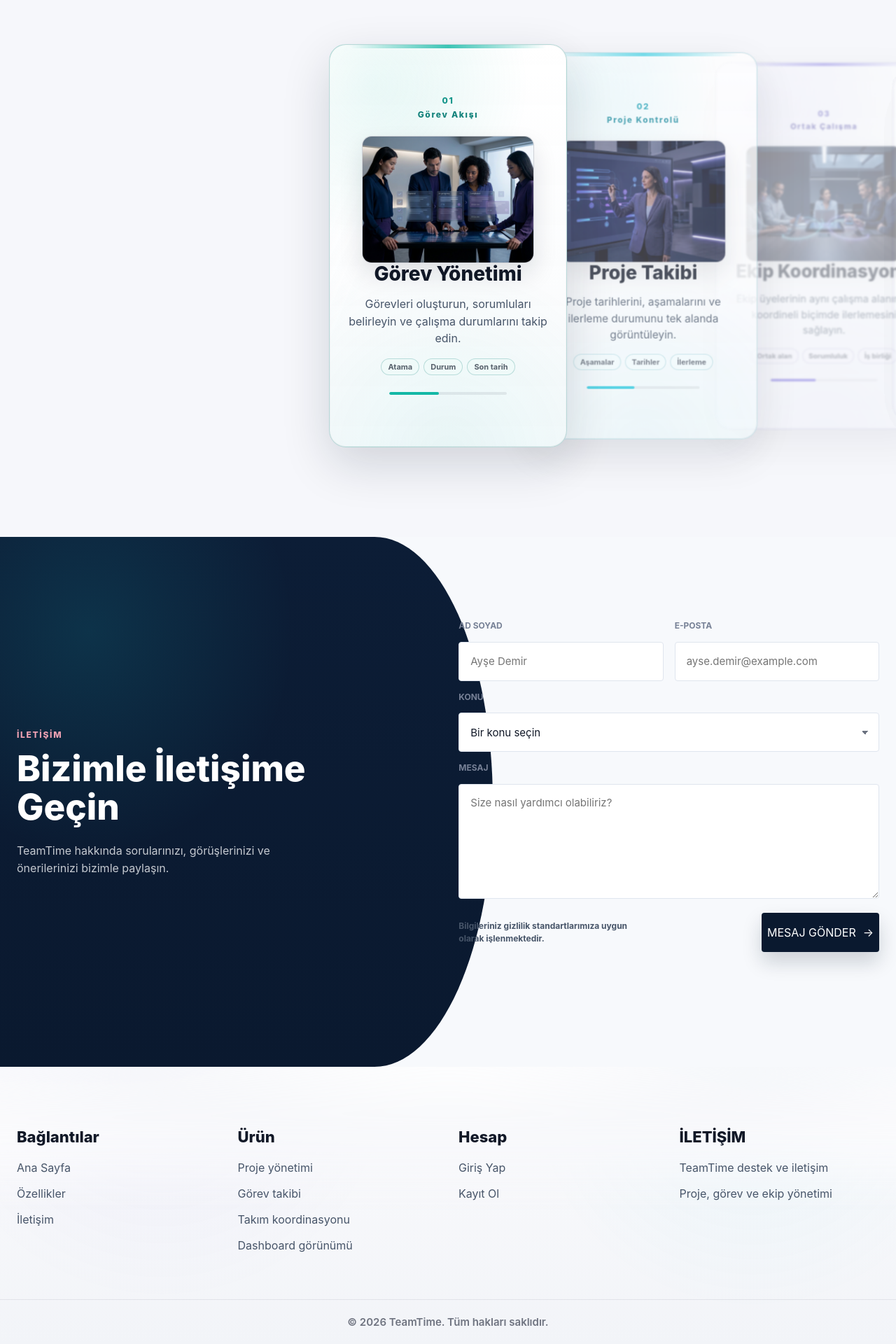
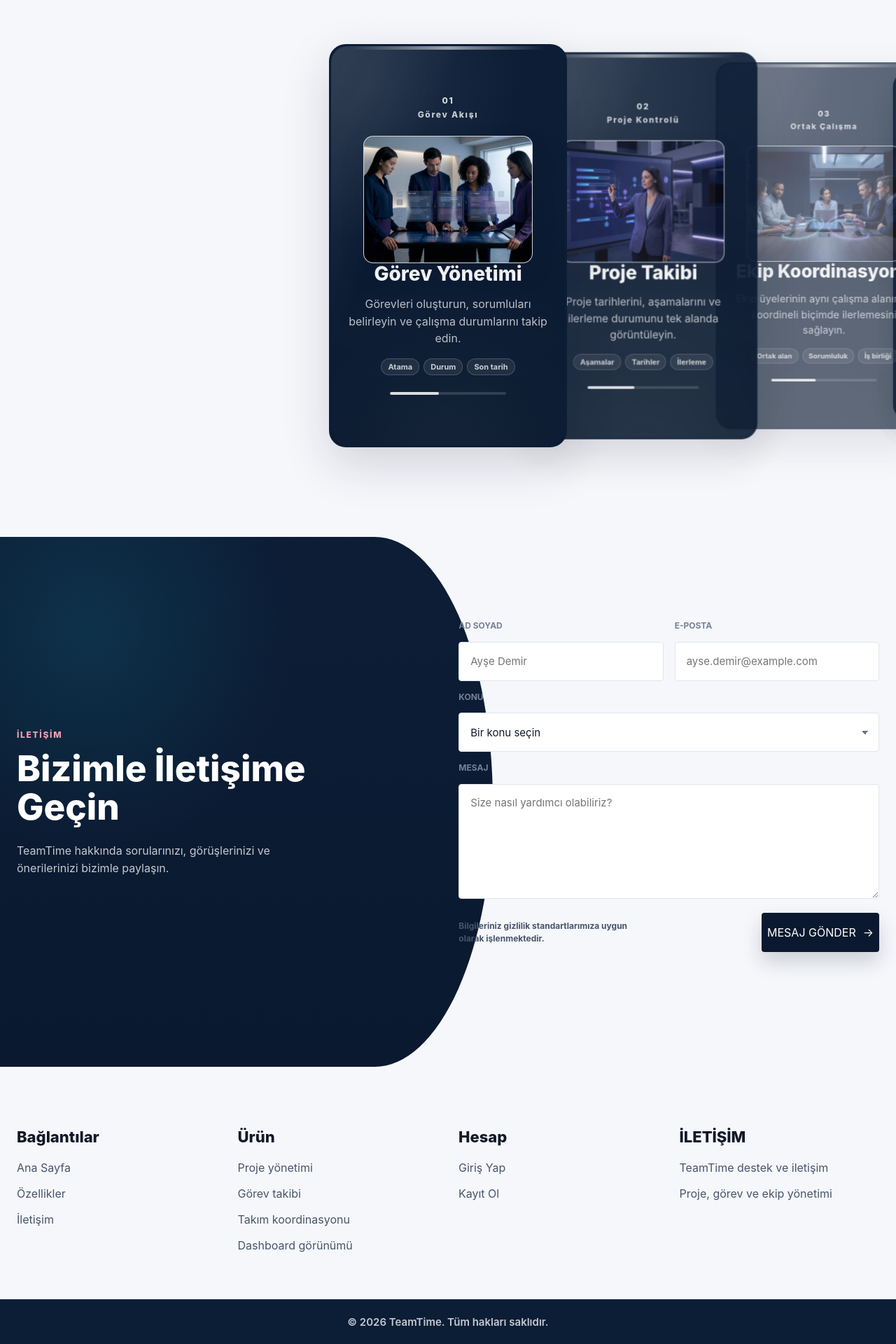
Before and after one commit to Nisayakar/TeamTime, a React (Vite) app in the folder frontend/: page / in a window 1280 px wide. Shown: the part 877-2797 px from the top of the page at 70% size. Built offline with nearby package versions, Linux system fonts and the light colour scheme; no server answers.

Commit message:
renk paletlerinin güncellenmesi

```diff
--- a/frontend/src/pages/Home.css
+++ b/frontend/src/pages/Home.css
@@ -360,10 +360,10 @@ body:has(.template-home) .app-navbar {
 }
 
 .video-primary-cta {
-    border-color: var(--home-primary);
-    background: var(--home-primary);
+    border-color: #0c1d36;
+    background: #0c1d36;
     color: #ffffff;
-    box-shadow: 0 16px 34px rgba(91, 79, 216, 0.28);
+    box-shadow: 0 16px 34px rgba(12, 29, 54, 0.3);
 }
 
 .video-secondary-cta {
@@ -391,7 +391,11 @@ body:has(.template-home) .app-navbar {
 }
 
 .video-primary-cta:hover {
-    background: var(--home-primary-dark);
+    background: #10233f;
+}
+
+.video-primary-cta:active {
+    background: #081426;
 }
 
 .video-secondary-cta:hover {
@@ -456,7 +460,7 @@ body:has(.template-home) .app-navbar {
 }
 
 .template-feature-card {
-    --feature-accent: #14b8a6;
+    --feature-accent: #0c1d36;
     position: absolute;
     top: 50%;
     left: 50%;
@@ -468,15 +472,14 @@ body:has(.template-home) .app-navbar {
     justify-content: center;
     overflow: hidden;
     padding: clamp(24px, 3vh, 34px) 24px;
-    border: 1px solid color-mix(in srgb, var(--feature-accent) 18%, var(--home-border));
+    border: 3px solid #0c1d36;
     border-radius: 24px;
     background:
-        radial-gradient(circle at 18% 10%, color-mix(in srgb, var(--feature-accent) 12%, transparent), transparent 38%),
-        linear-gradient(180deg, rgba(255, 255, 255, 0.96), rgba(248, 250, 252, 0.92)),
-        var(--home-surface-strong);
+        radial-gradient(circle at 18% 10%, rgba(255, 255, 255, 0.08), transparent 38%),
+        linear-gradient(180deg, #0c1d36 0%, #0a192f 100%);
     box-shadow:
         var(--home-shadow),
-        inset 0 0 0 1px rgba(15, 23, 42, 0.035);
+        inset 0 0 0 1px rgba(12, 29, 54, 0.04);
     text-align: center;
     transform-origin: center center;
     transition:
@@ -495,34 +498,34 @@ body:has(.template-home) .app-navbar {
     content: "";
     border-radius: inherit;
     background:
-        linear-gradient(115deg, rgba(255, 255, 255, 0.54), transparent 34%),
-        radial-gradient(circle at 50% 102%, color-mix(in srgb, var(--feature-accent) 8%, transparent), transparent 48%);
-    opacity: 0.9;
+        linear-gradient(115deg, rgba(255, 255, 255, 0.12), transparent 34%),
+        radial-gradient(circle at 50% 102%, rgba(255, 255, 255, 0.055), transparent 48%);
+    opacity: 0.85;
     pointer-events: none;
 }
 
 .template-feature-card[data-feature-accent="1"] {
-    --feature-accent: #22c7dd;
+    --feature-accent: #0c1d36;
 }
 
 .template-feature-card[data-feature-accent="2"] {
-    --feature-accent: #5b4fd8;
+    --feature-accent: #0c1d36;
 }
 
 .template-feature-card[data-feature-accent="3"] {
-    --feature-accent: #4f46e5;
+    --feature-accent: #0c1d36;
 }
 
 .template-feature-card[data-feature-accent="4"] {
-    --feature-accent: #ef5b6d;
+    --feature-accent: #0c1d36;
 }
 
 .template-feature-card[data-feature-accent="5"] {
-    --feature-accent: #0ea5b7;
+    --feature-accent: #0c1d36;
 }
 
 .template-feature-card[data-feature-accent="6"] {
-    --feature-accent: #5b4fd8;
+    --feature-accent: #0c1d36;
 }
 
 .template-feature-card::before {
@@ -534,8 +537,8 @@ body:has(.template-home) .app-navbar {
     height: 5px;
     content: "";
     border-radius: 0 0 999px 999px;
-    background: linear-gradient(90deg, transparent, var(--feature-accent), transparent);
-    opacity: 0.82;
+    background: linear-gradient(90deg, transparent, rgba(255, 255, 255, 0.72), transparent);
+    opacity: 0.78;
     filter: blur(0.2px);
 }
 
@@ -547,46 +550,46 @@ body:has(.template-home) .app-navbar {
 
 .template-feature-card[data-deck-position="-1"] {
     z-index: 6;
-    opacity: 0.74;
-    filter: blur(0.45px);
+    opacity: 0.92;
+    filter: none;
     transform: translate(-132%, -50%) scale(0.96);
 }
 
 .template-feature-card[data-deck-position="1"] {
     z-index: 6;
-    opacity: 0.74;
-    filter: blur(0.45px);
+    opacity: 0.92;
+    filter: none;
     transform: translate(32%, -50%) scale(0.96);
 }
 
 .template-feature-card[data-deck-position="-2"] {
     z-index: 5;
-    opacity: 0.38;
-    filter: blur(1px);
+    opacity: 0.66;
+    filter: none;
     pointer-events: none;
     transform: translate(-208%, -50%) scale(0.91);
 }
 
 .template-feature-card[data-deck-position="2"] {
     z-index: 5;
-    opacity: 0.38;
-    filter: blur(1px);
+    opacity: 0.66;
+    filter: none;
     pointer-events: none;
     transform: translate(108%, -50%) scale(0.91);
 }
 
 .template-feature-card[data-deck-position="hidden-left"] {
     z-index: 1;
-    opacity: 0.16;
-    filter: blur(1.4px);
+    opacity: 0.36;
+    filter: none;
     pointer-events: none;
     transform: translate(-280%, -50%) scale(0.86);
 }
 
 .template-feature-card[data-deck-position="hidden-right"] {
     z-index: 1;
-    opacity: 0.16;
-    filter: blur(1.4px);
+    opacity: 0.36;
+    filter: none;
     pointer-events: none;
     transform: translate(180%, -50%) scale(0.86);
 }
@@ -604,7 +607,7 @@ body:has(.template-home) .app-navbar {
 .template-feature-card:hover,
 .template-feature-card:focus-within,
 .template-feature-card:focus-visible {
-    border-color: color-mix(in srgb, var(--feature-accent) 38%, rgba(24, 39, 75, 0.1));
+    border-color: #0c1d36;
 }
 
 .template-feature-card[data-deck-position="0"]:hover,
@@ -665,7 +668,7 @@ body:has(.template-home) .app-navbar {
 .template-feature-label {
     display: inline-flex;
     width: fit-content;
-    color: color-mix(in srgb, var(--feature-accent) 78%, var(--home-text));
+    color: rgba(248, 250, 252, 0.84);
     font-size: 12px;
     font-weight: 800;
     line-height: 1;
@@ -678,12 +681,12 @@ body:has(.template-home) .app-navbar {
 
 .template-feature-label {
     margin-bottom: clamp(20px, 3vh, 34px);
-    color: color-mix(in srgb, var(--feature-accent) 66%, var(--home-text));
+    color: rgba(248, 250, 252, 0.78);
 }
 
 .template-feature-card h3 {
     margin: 0;
-    color: var(--home-text);
+    color: #ffffff;
     font-size: clamp(28px, 2vw, 36px);
     font-weight: 780;
     line-height: 1.08;
@@ -693,7 +696,7 @@ body:has(.template-home) .app-navbar {
     max-width: 100%;
     margin: 0;
     padding-top: 16px;
-    color: var(--home-text-soft);
+    color: rgba(248, 250, 252, 0.74);
     font-size: clamp(16px, 1.1vw, 18px);
     line-height: 1.55;
 }
@@ -710,10 +713,10 @@ body:has(.template-home) .app-navbar {
 
 .template-feature-tags li {
     padding: 5px 9px;
-    border: 1px solid color-mix(in srgb, var(--feature-accent) 16%, rgba(15, 23, 42, 0.1));
+    border: 1px solid rgba(255, 255, 255, 0.18);
     border-radius: 999px;
-    background: color-mix(in srgb, var(--feature-accent) 7%, #ffffff);
-    color: rgba(15, 23, 42, 0.68);
+    background: rgba(255, 255, 255, 0.08);
+    color: rgba(248, 250, 252, 0.78);
     font-size: 11px;
     font-weight: 700;
     line-height: 1.1;
@@ -726,7 +729,7 @@ body:has(.template-home) .app-navbar {
     margin: 24px auto 0;
     overflow: hidden;
     border-radius: 999px;
-    background: rgba(15, 23, 42, 0.08);
+    background: rgba(255, 255, 255, 0.14);
 }
 
 .template-feature-accent::before {
@@ -735,7 +738,7 @@ body:has(.template-home) .app-navbar {
     height: 100%;
     content: "";
     border-radius: inherit;
-    background: var(--feature-accent);
+    background: rgba(255, 255, 255, 0.82);
     transition: width 220ms ease;
 }
 
@@ -745,12 +748,11 @@ body:has(.template-home) .app-navbar {
 }
 
 .template-feature-card-cta {
-    --feature-accent: var(--home-primary);
+    --feature-accent: #0c1d36;
     gap: 0;
     background:
-        radial-gradient(circle at 50% 16%, rgba(91, 79, 216, 0.12), transparent 38%),
-        linear-gradient(180deg, rgba(255, 255, 255, 0.98), rgba(248, 250, 252, 0.94)),
-        var(--home-surface-strong);
+        radial-gradient(circle at 50% 16%, rgba(255, 255, 255, 0.1), transparent 38%),
+        linear-gradient(180deg, #0c1d36 0%, #0a192f 100%);
 }
 
 .template-feature-card-cta .template-feature-final {
@@ -759,45 +761,6 @@ body:has(.template-home) .app-navbar {
 
 .template-feature-card-cta .template-feature-label {
     margin-bottom: clamp(26px, 5vh, 54px);
-}
-
-.template-feature-cta-mark {
-    position: relative;
-    width: 150px;
-    height: 86px;
-    margin: 0 auto 24px;
-}
-
-.template-feature-cta-mark i {
-    position: absolute;
-    display: block;
-    border-radius: 999px;
-    background: var(--home-primary);
-}
-
-.template-feature-cta-mark i:nth-child(1) {
-    top: 12px;
-    left: 18px;
-    width: 114px;
-    height: 2px;
-    transform: rotate(12deg);
-}
-
-.template-feature-cta-mark i:nth-child(2) {
-    top: 42px;
-    left: 28px;
-    width: 96px;
-    height: 2px;
-    background: var(--home-secondary);
-}
-
-.template-feature-cta-mark i:nth-child(3) {
-    right: 30px;
-    bottom: 14px;
-    width: 46px;
-    height: 46px;
-    border: 1px solid rgba(91, 79, 216, 0.18);
-    background: rgba(91, 79, 216, 0.1);
 }
 
 .template-feature-button {
@@ -812,9 +775,9 @@ body:has(.template-home) .app-navbar {
     margin-top: 26px;
     padding: 14px 28px;
     border-radius: 999px;
-    background: var(--home-primary);
-    box-shadow: 0 14px 28px rgba(91, 79, 216, 0.22);
-    color: #ffffff;
+    background: #f6f7fb;
+    box-shadow: 0 14px 28px rgba(0, 0, 0, 0.18);
+    color: #0c1d36;
     font-size: 16px;
     font-weight: 800;
     transition: transform var(--home-motion) var(--home-ease), background-color var(--home-motion) var(--home-ease), box-shadow var(--home-motion) var(--home-ease);
@@ -831,10 +794,10 @@ body:has(.template-home) .app-navbar {
 }
 
 .template-feature-button:hover {
-    color: #ffffff;
+    color: #0c1d36;
     transform: translateY(-2px);
-    background: var(--home-primary-dark);
-    box-shadow: 0 18px 34px rgba(91, 79, 216, 0.26);
+    background: #f3f5fa;
+    box-shadow: 0 18px 34px rgba(0, 0, 0, 0.22);
 }
 
 .template-feature-button:active {
@@ -854,8 +817,13 @@ body:has(.template-home) .app-navbar {
     overflow: hidden;
     margin-top: 0;
     padding: clamp(80px, 8vw, 116px) 0;
-    background: #f7f9fc;
+    background: #f6f7fb;
     color: var(--home-text);
+}
+
+.template-home .template-feature-button,
+.template-home .template-feature-button:visited {
+    color: #0c1d36;
 }
 
 .template-contact::before {
@@ -1118,26 +1086,12 @@ body:has(.template-home) .app-navbar {
     overflow: hidden;
     margin-top: 0;
     padding-top: 64px;
-    background:
-        radial-gradient(circle at 18% 0%, rgba(91, 79, 216, 0.055), transparent 30%),
-        radial-gradient(circle at 84% 8%, rgba(34, 199, 221, 0.06), transparent 28%),
-        linear-gradient(180deg, #fbfbfd 0%, var(--home-surface-muted) 100%);
+    background: #f6f7fb;
     border-top: 0;
 }
 
 .template-footer::before {
-    position: absolute;
-    top: -190px;
-    right: -8%;
-    left: -8%;
-    z-index: 0;
-    height: 340px;
-    content: "";
-    background:
-        radial-gradient(ellipse at 50% 54%, rgba(255, 255, 255, 0.9), rgba(242, 244, 248, 0.54) 42%, rgba(242, 244, 248, 0) 78%),
-        linear-gradient(180deg, transparent 0%, #fbfbfd 72%);
-    filter: blur(34px);
-    pointer-events: none;
+    content: none;
 }
 
 .template-footer .template-container {
@@ -1173,19 +1127,19 @@ body:has(.template-home) .app-navbar {
 }
 
 .template-footer li a:hover {
-    color: var(--home-primary);
+    color: #0c1d36;
 }
 
 .template-copyright {
     margin-top: 58px;
     padding: 20px 0;
-    border-top: 1px solid rgba(15, 23, 42, 0.08);
-    background: transparent;
+    border-top: 1px solid rgba(255, 255, 255, 0.08);
+    background: #0c1d36;
 }
 
 .template-copyright p {
     margin: 0;
-    color: rgba(15, 23, 42, 0.58);
+    color: rgba(248, 250, 252, 0.78);
     font-size: 15px;
     font-weight: 600;
     text-align: center;
@@ -1377,11 +1331,7 @@ body:has(.template-home) .app-navbar {
     }
 
     .template-contact::before {
-        right: 0;
-        bottom: auto;
-        width: 100%;
-        height: min(520px, 44%);
-        border-radius: 0 0 34px 34px;
+        content: none;
     }
 
     .template-contact-copy,
--- a/frontend/src/pages/Home.tsx
+++ b/frontend/src/pages/Home.tsx
@@ -345,11 +345,6 @@ function Home() {
                                         ) : (
                                             <div className="template-feature-final">
                                                 <span className="template-feature-label">TEAMTIME</span>
-                                                <div className="template-feature-cta-mark" aria-hidden="true">
-                                                    <i />
-                                                    <i />
-                                                    <i />
-                                                </div>
                                                 <h3>{feature.title}</h3>
                                                 <p>{feature.description}</p>
                                                 <Link className="template-feature-button" to="/register">Ücretsiz Başla</Link>
```
